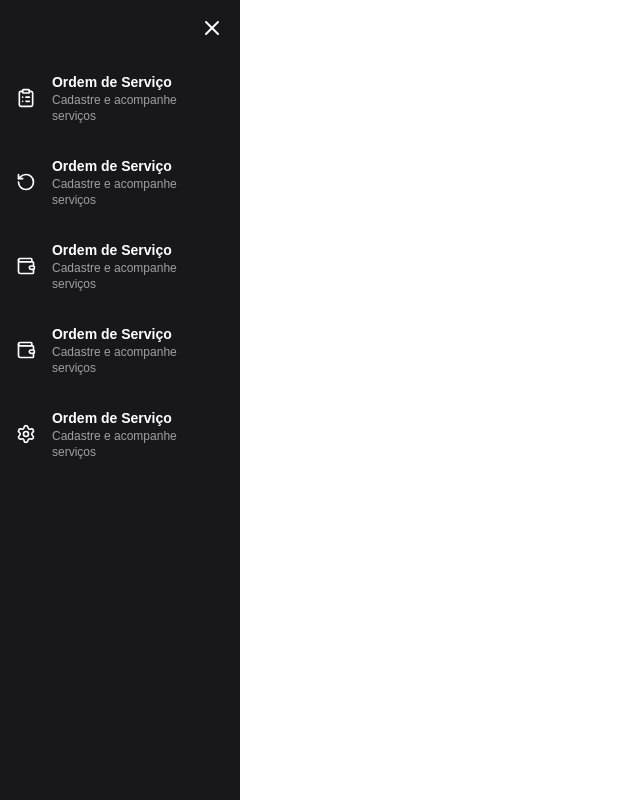
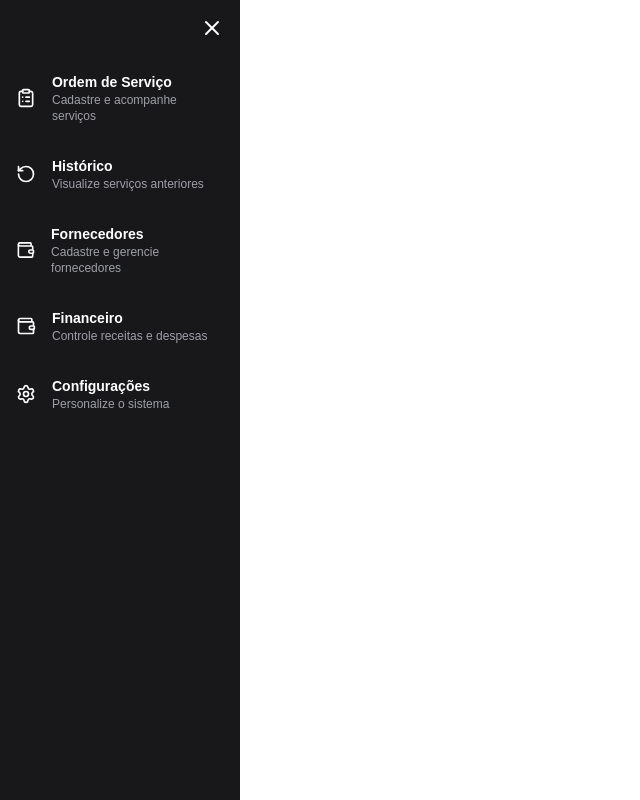
Before and after one commit to Hugo-Ferrari/StopCell, a React (Vite) app in the folder web/: page /ordemServico in a window 1280 px wide. Both pictures are taken after a click on the button 28 px from the left and 28 px from the top of the page. Shown: the whole page, without its empty margins (0-640 px from the left). Built offline with nearby package versions, Linux system fonts and the light colour scheme.

Commit message:
subtitle navBar

```diff
--- a/web/src/components/navBar.tsx
+++ b/web/src/components/navBar.tsx
@@ -35,10 +35,10 @@ function NavBar() {
                         {aberta && (
                             <div className="flex flex-col">
                                 <span className="text-sm font-semibold text-white">
-                                    Ordem de Serviço
+                                    {item.text}
                                 </span>
                                 <span className="text-xs text-zinc-400">
-                                    Cadastre e acompanhe serviços
+                                    {item.subtext}
                                 </span>
                             </div>
 
```
